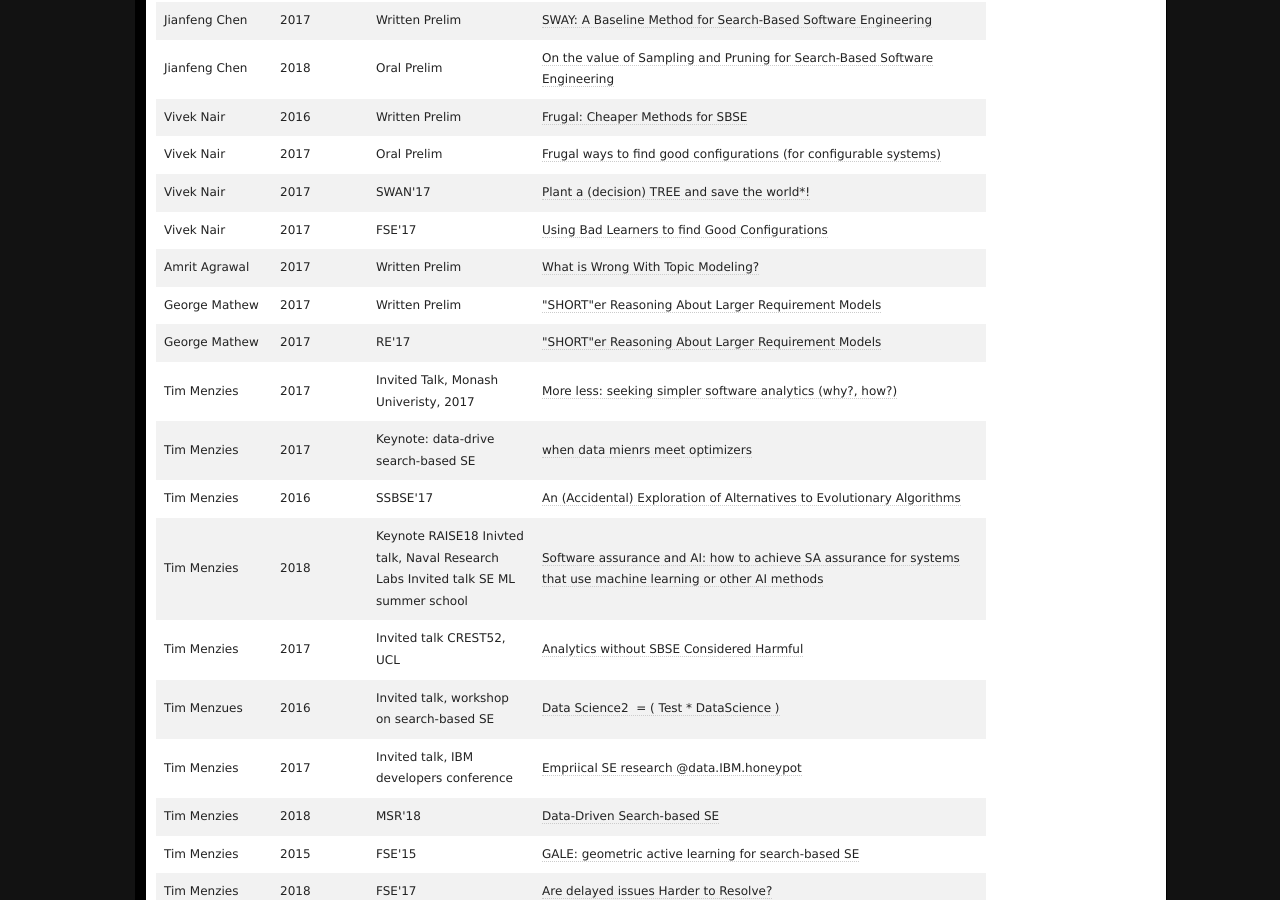
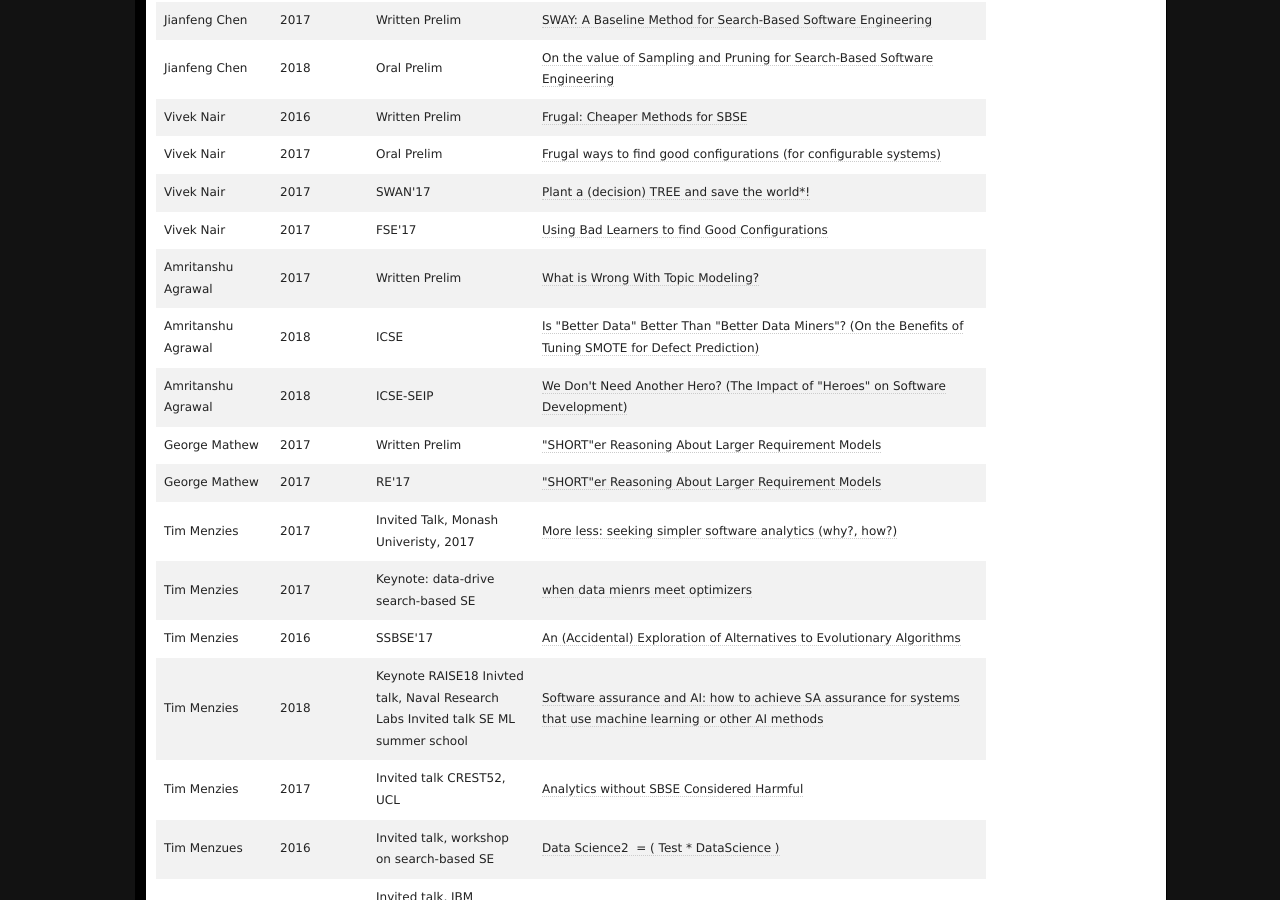
Before and after one commit to ai-se/ai-se.github.io, a Jekyll site: the page built from talks/index.html, in a window 1280 px wide and 900 px high, scrolled down 899 px. Built offline with Jekyll 4.4.1, drawn with Linux system fonts in a browser that asks for light colours.

Commit message:
Update index.html

```diff
--- a/talks/index.html
+++ b/talks/index.html
@@ -100,13 +100,28 @@
 
 
 <tr>
-  <td>Amrit Agrawal</td>
+  <td>Amritanshu Agrawal</td>
   <td>2017</td>
   <td>Written Prelim</td>
   <td><a href="http://tiny.cc/amrit17exam">What is Wrong With Topic Modeling?
 </a></td>
 </tr>
 
+<tr>
+  <td>Amritanshu Agrawal</td>
+  <td>2018</td>
+  <td>ICSE</td>
+  <td><a href="http://tiny.cc/icse18smote">Is "Better Data" Better Than "Better Data Miners"? (On the Benefits of Tuning SMOTE for Defect Prediction)
+</a></td>
+</tr>
+
+<tr>
+  <td>Amritanshu Agrawal</td>
+  <td>2018</td>
+  <td>ICSE-SEIP</td>
+  <td><a href="http://tiny.cc/icse18hero">We Don't Need Another Hero? (The Impact of "Heroes" on Software Development)
+</a></td>
+</tr>
 
 <tr>
   <td>George  Mathew</td>
```
